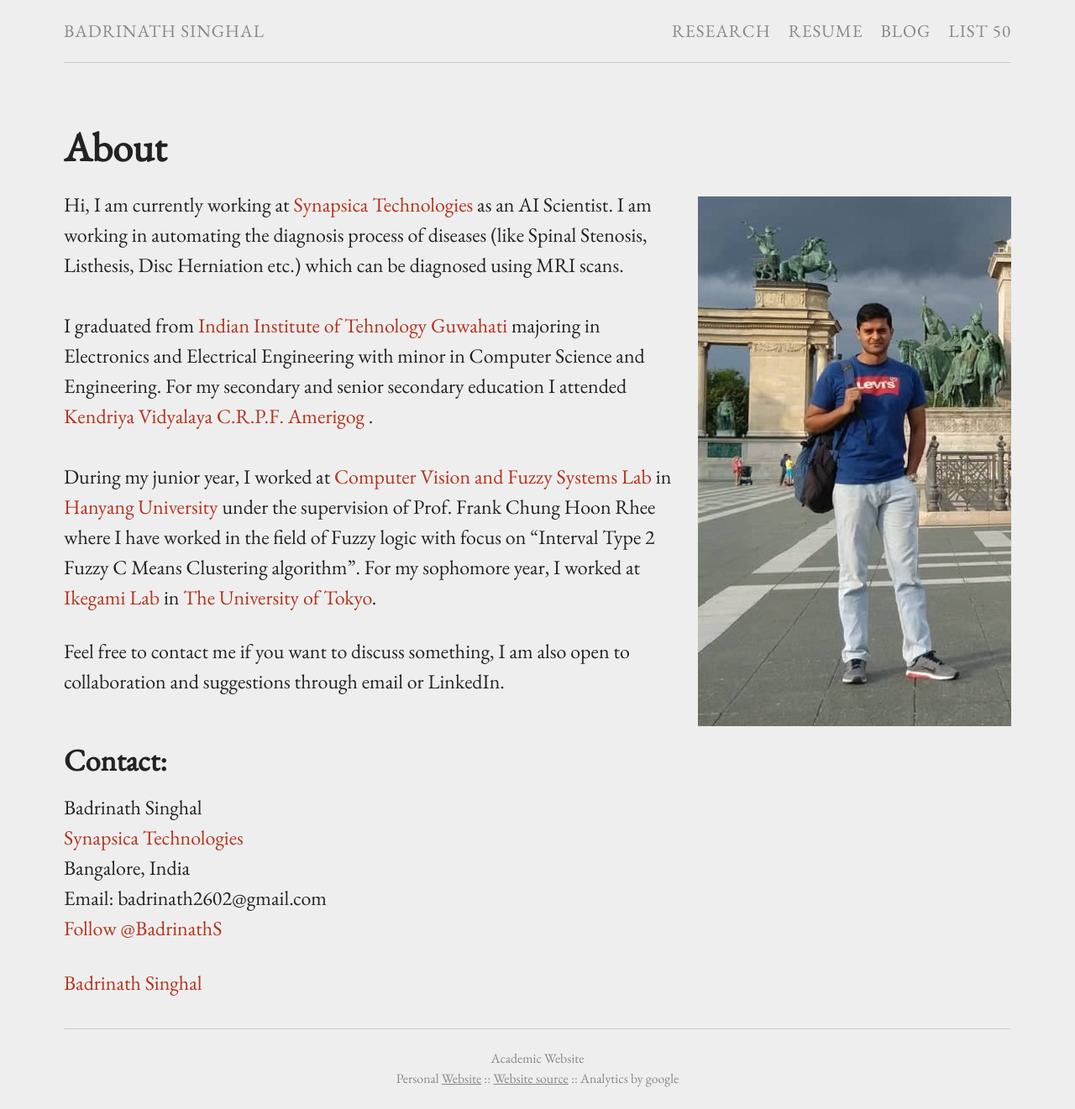
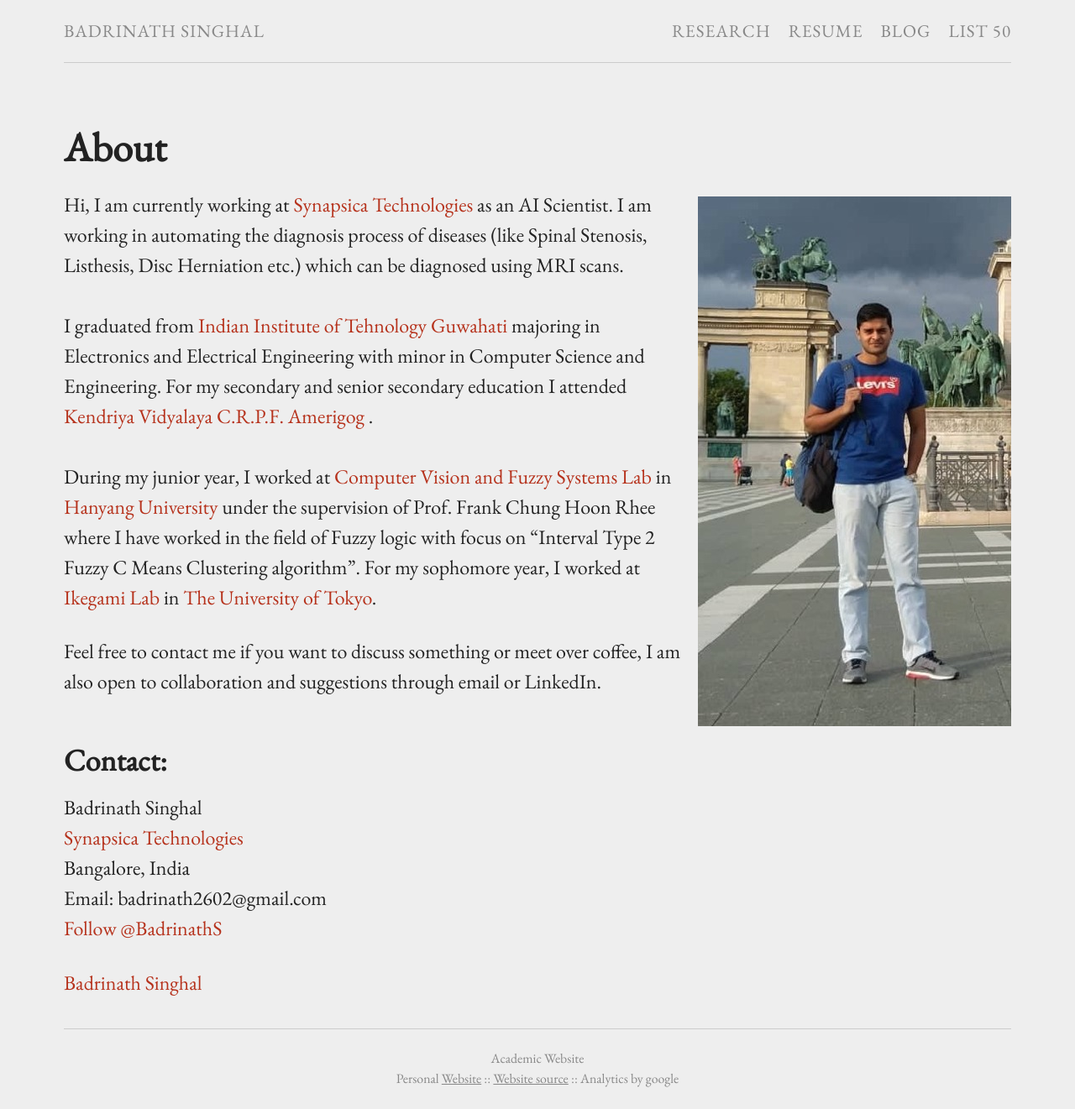
Before and after one commit to BadrinathS/BadrinathS.github.io, a Jekyll site: the page built from index.md, in a window 1280 px wide. Shown: the whole page at 84% size. Built offline with Jekyll 4.4.1, drawn with Linux system fonts in a browser that asks for light colours; comment, search, counter and statistics services are not loaded.

Commit message:
Update index.md

```diff
--- a/index.md
+++ b/index.md
@@ -19,7 +19,7 @@
 
 <!--My updated resume can be found <a href="resume/Resume.pdf"> here </a>.-->
 
-Feel free to contact me if you want to discuss something, I am also open to collaboration and suggestions through email or LinkedIn.
+Feel free to contact me if you want to discuss something or meet over coffee, I am also open to collaboration and suggestions through email or LinkedIn.
 
 ## Contact:
 
```
